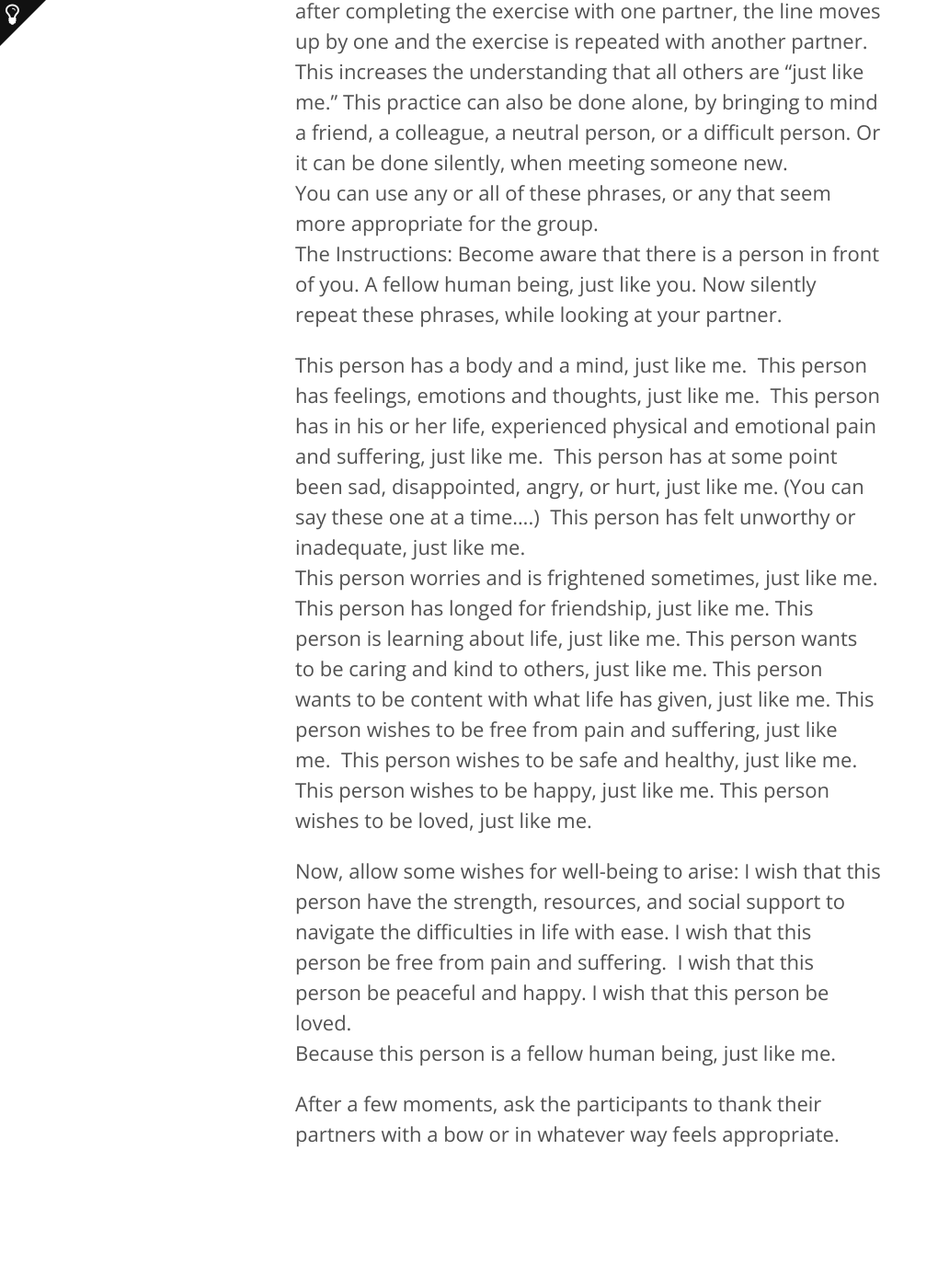
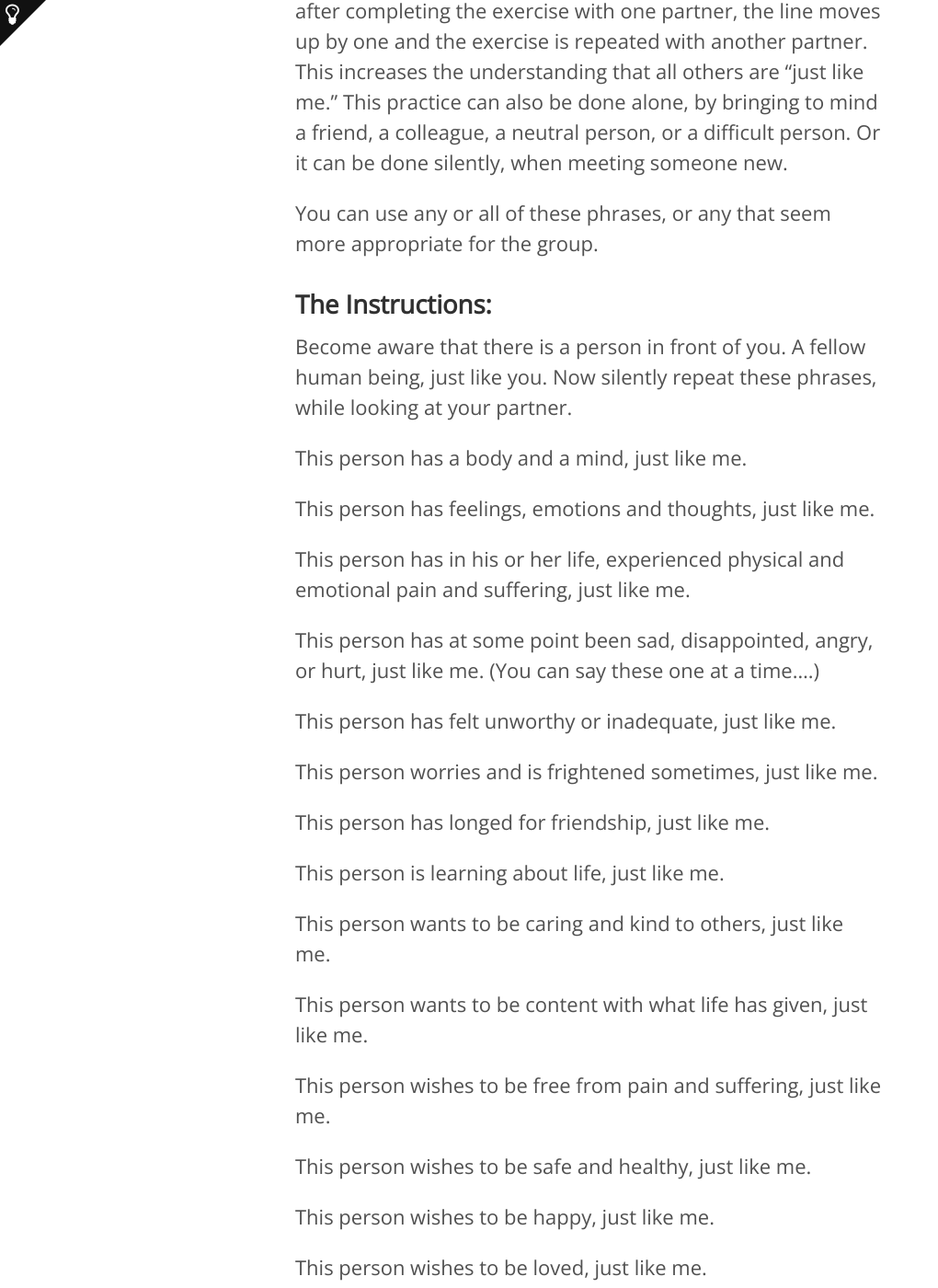
Before and after one commit to foopod/blog-2.0, a Jekyll site: the page built from _notes/just-like-me.md, in a window 1280 px wide and 1400 px high, scrolled down 749 px. Shown: the whole window at 92% size, without its empty margins (0-1020 px from the left). Built offline with Jekyll 4.4.1, drawn with Linux system fonts in a browser that asks for light colours; nearby versions of some CDN libraries; before the commit the page ends 2108 px from its top, so only the background shows below that; some of the changed text lies outside the part shown.

Commit message:
Update just-like-me.md

```diff
--- a/_notes/just-like-me.md
+++ b/_notes/just-like-me.md
@@ -10,31 +10,51 @@ description: To build strong empathy in a group of people.
 *"Realizing that the other person is also just like me is the basis on which you can develop compassion, not only towards those around you but also towards your enemy. Normally, when we think about our enemy, we think about harming him. Instead, try to remember that the enemy is also a human being, just like me."* __ --HHDL
 
 # Just Like Me
+
 Ask participants to sit in pairs and guide them with this script. You can also ask them to stand in two lines, facing each other; after completing the exercise with one partner, the line moves up by one and the exercise is repeated with another partner.  This increases the understanding that all others are “just like me.”  This practice can also be done alone, by bringing to mind a friend, a colleague, a neutral person, or a difficult person.  Or it can be done silently, when meeting someone new.
+
 You can use any or all of these phrases, or any that seem more appropriate for the group.
-The Instructions:
+
+### The Instructions:
+
 Become aware that there is a person in front of you. A fellow human being, just like you.
 Now silently repeat these phrases, while looking at your partner.
 
 
 This person has a body and a mind, just like me.
+
 This person has feelings, emotions and thoughts, just like me.
+
 This person has in his or her life, experienced physical and emotional pain and suffering, just like me.
+
 This person has at some point been sad, disappointed, angry, or hurt, just like me. (You can say these one at a time....)
+
 This person has felt unworthy or inadequate, just like me.
+
 This person worries and is frightened sometimes, just like me.
+
 This person has longed for friendship, just like me.
+
 This person is learning about life, just like me.
+
 This person wants to be caring and kind to others, just like me.
+
 This person wants to be content with what life has given, just like me.
+
 This person wishes to be free from pain and suffering, just like me.
+
 This person wishes to be safe and healthy, just like me.
+
 This person wishes to be happy, just like me.
+
 This person wishes to be loved, just like me.
 
-Now, allow some wishes for well-being to arise:
+**Now, allow some wishes for well-being to arise:**
+
 I wish that this person have the strength, resources, and social support to navigate the difficulties in life with ease.
+
 I wish that this person be free from pain and suffering.
+
 I wish that this person be peaceful and happy.
 I wish that this person be loved.
 Because this person is a fellow human being, just like me.
```
